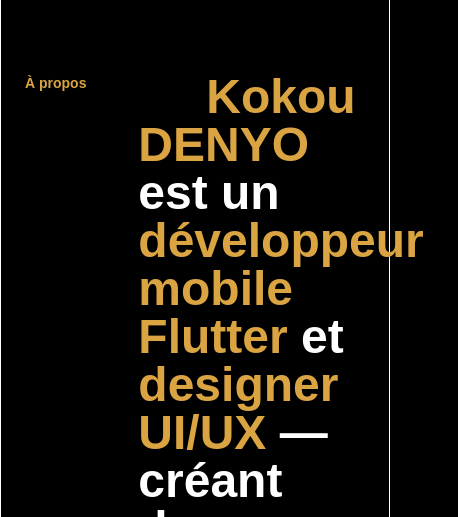
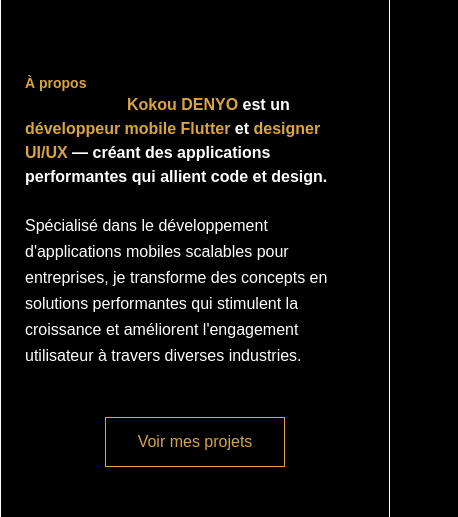
Before and after one commit to EmD-228/my-portfolio, a Vue app: page / in a window 390 px wide. Shown: the part 622-1139 px from the top of the page, 458 px wide, since content can reach past the window. Built offline with nearby package versions, Linux system fonts and the light colour scheme.

Commit message:
ui: update AboutSection styling
- Refactor component layout and styles

```diff
--- a/src/components/AboutSection.vue
+++ b/src/components/AboutSection.vue
@@ -9,19 +9,19 @@
             </div>
           </div> -->
 
-  <section id="about" class="bg-primary-darker py-20 px-6">
+  <section id="about" class="py-20 px-6 ">
 
-    <div class="grid grid-cols-3 justify-between items-start ">
+    <div class="grid grid-cols-1 sm:grid-cols-5 justify-between items-start ">
       <div class="text-primary-gold text-sm font-bold hover:text-white">
         {{
           currentLanguage === 'fr' ? 'À propos' : 'About Me' }}
       </div>
-      <div class="col-span-2 space-y-6">
+      <div class="col-span-4 space-y-6">
         <div>
-          <h2 class="indent-[30%] text-white text-5xl md:text-6xl font-bold" v-html="tHtml(about.title)"></h2>
+          <h2 class="indent-[30%] text-white text-2l sm:text-4xl lg:text-6xl font-bold" v-html="tHtml(about.title)"></h2>
         </div>
-        <div class="flex justify-between items-center gap-24">
-          <p class="text-white leading-relaxed whitespace-pre-line max-w-[60%]">
+        <div class="flex flex-col sm:flex-row justify-between items-center gap-0 sm:gap-24">
+          <p class="text-white leading-relaxed whitespace-pre-line max-w-full sm:max-w-[60%]">
             {{ t(about.description) }}
           </p>
 
@@ -35,7 +35,6 @@
   </section>
 </template>
 <script setup>
-import { AddIcon } from '@placetopay/iconsax-vue/outline';
 import { ref } from 'vue';
 import { usePortfolio } from '../composables/usePortfolio';
 import PrimaryButton from './PrimaryButton.vue';
```
